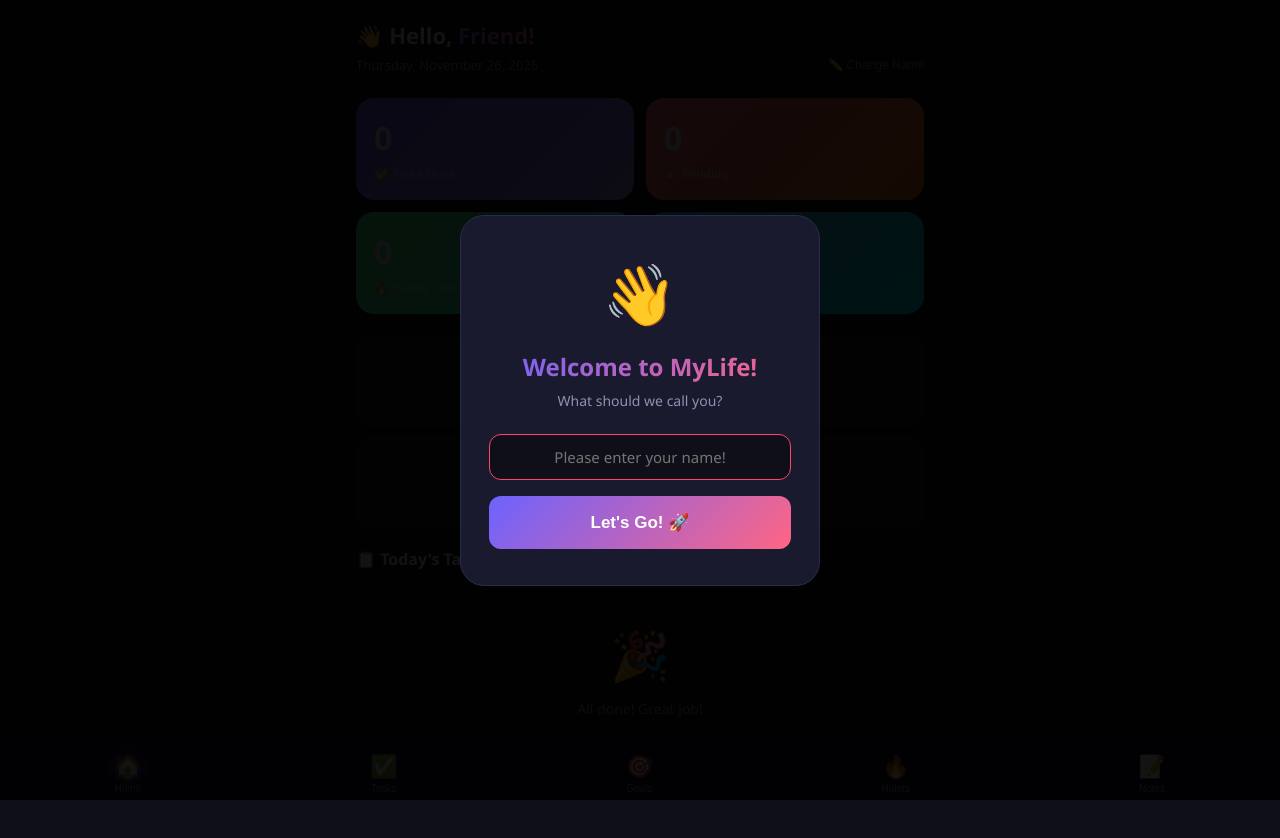
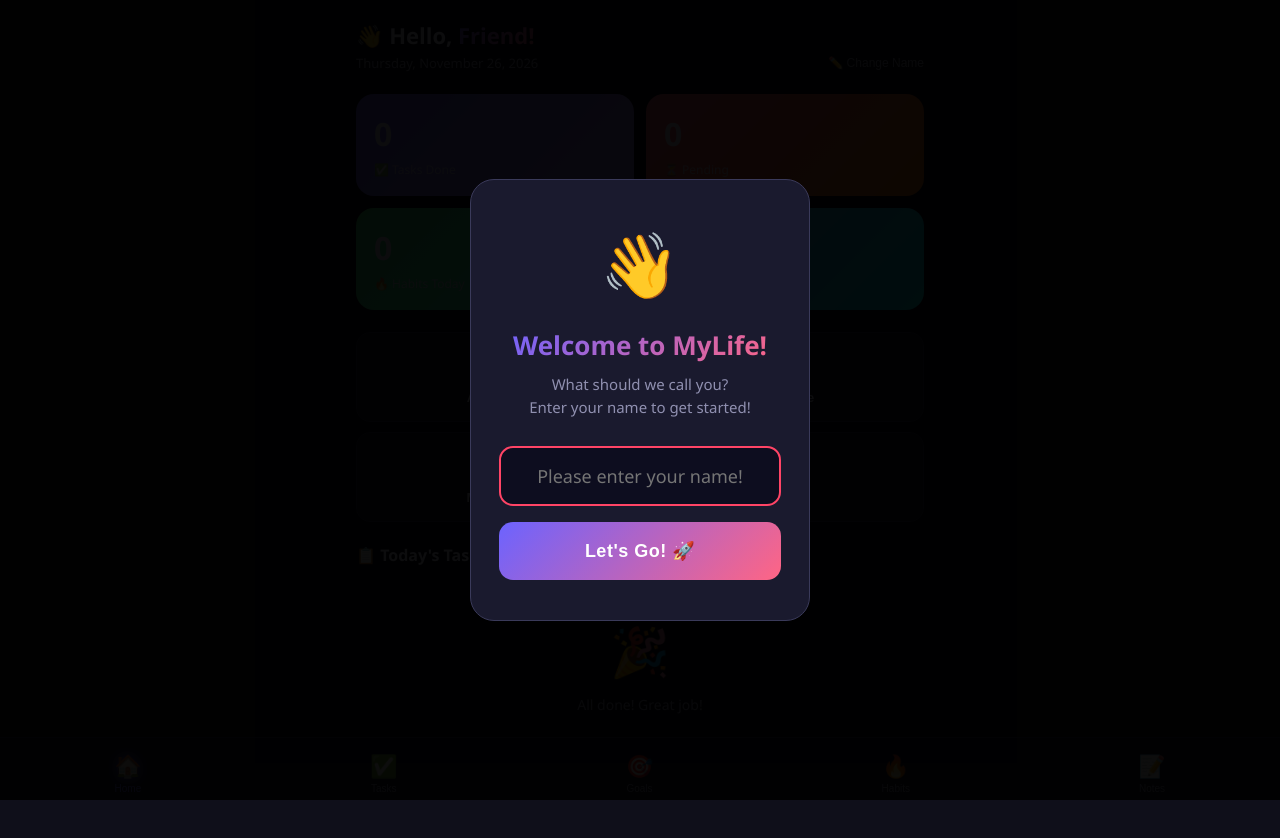
Before and after one commit to srinivasan-periyasamy/mylife-app, a plain HTML site: page index.html in a window 1280 px wide. Both pictures are taken after a click on the button "Let's Go! 🚀". Drawn offline with Linux system fonts and the light colour scheme.

Commit message:
Refactor name modal and input handling
Refactor name modal styles and functionality, enhancing layout and user experience. Update input handling and event listeners for improved performance.

```diff
--- a/index.html
+++ b/index.html
@@ -13,42 +13,68 @@
   :root {
     --c1: #6C63FF; --c2: #FF6584; --c3: #43E97B; --c4: #F7971E;
     --bg: #0f0f1a; --card: #1a1a2e; --text: #e0e0ff;
-    --sub: #9090b0; --radius: 18px; --shadow: 0 8px 32px rgba(108,99,255,.18);
+    --sub: #9090b0; --radius: 18px;
   }
   * { box-sizing: border-box; margin: 0; padding: 0; }
   body { background: var(--bg); color: var(--text); font-family: 'Segoe UI', system-ui, sans-serif; min-height: 100vh; }
 
-  /* NAME MODAL */
+  /* NAME MODAL - FIXED */
   #nameModal {
-    position: fixed; top: 0; left: 0; width: 100%; height: 100%;
-    background: rgba(0,0,0,0.92); z-index: 9999;
-    align-items: center; justify-content: center; padding: 20px;
-    display: none;
+    position: fixed; top: 0; left: 0; right: 0; bottom: 0;
+    background: rgba(0,0,0,0.95);
+    z-index: 99999;
+    display: flex;
+    align-items: center;
+    justify-content: center;
+    padding: 24px;
   }
-  #nameModal.active { display: flex; }
+  #nameModal.hidden { display: none !important; }
   .name-box {
-    background: #1a1a2e; border-radius: 24px; padding: 36px 28px;
-    width: 100%; max-width: 360px; border: 1.5px solid #2a2a4a; text-align: center;
+    background: #1a1a2e;
+    border-radius: 24px;
+    padding: 40px 28px;
+    width: 100%;
+    max-width: 340px;
+    border: 1.5px solid #3a3a5a;
+    text-align: center;
   }
-  .name-box .big-emoji { font-size: 60px; margin-bottom: 16px; }
+  .name-box .emoji { font-size: 64px; display: block; margin-bottom: 20px; }
   .name-box h2 {
-    font-size: 24px; font-weight: 800; margin-bottom: 8px;
+    font-size: 26px; font-weight: 900; margin-bottom: 10px;
     background: linear-gradient(135deg, #6C63FF, #FF6584);
     -webkit-background-clip: text; -webkit-text-fill-color: transparent;
   }
-  .name-box p { color: #9090b0; font-size: 14px; margin-bottom: 24px; }
-  .name-box input {
-    width: 100%; background: #0f0f1a; border: 2px solid #2a2a4a;
-    border-radius: 12px; color: #e0e0ff; padding: 14px;
-    font-size: 18px; outline: none; text-align: center;
-    margin-bottom: 16px; font-family: inherit;
+  .name-box p { color: #9090b0; font-size: 15px; margin-bottom: 28px; line-height: 1.5; }
+  #nameInput {
+    width: 100%;
+    background: #0d0d1f;
+    border: 2px solid #3a3a5a;
+    border-radius: 14px;
+    color: #fff;
+    padding: 16px;
+    font-size: 18px;
+    text-align: center;
+    outline: none;
+    margin-bottom: 16px;
+    font-family: inherit;
+    display: block;
   }
-  .name-box input:focus { border-color: #6C63FF; }
-  .name-box button {
-    width: 100%; background: linear-gradient(135deg, #6C63FF, #FF6584);
-    border: none; border-radius: 12px; padding: 16px;
-    font-size: 17px; font-weight: 700; color: #fff; cursor: pointer;
+  #nameInput:focus { border-color: #6C63FF; }
+  #nameInput.error { border-color: #ff4466; }
+  #saveNameBtn {
+    width: 100%;
+    background: linear-gradient(135deg, #6C63FF, #FF6584);
+    border: none;
+    border-radius: 14px;
+    padding: 18px;
+    font-size: 18px;
+    font-weight: 800;
+    color: #fff;
+    cursor: pointer;
+    display: block;
+    letter-spacing: 0.5px;
   }
+  #saveNameBtn:active { opacity: 0.85; transform: scale(0.98); }
 
   /* NAV */
   .nav { position: fixed; bottom: 0; left: 0; right: 0; background: #12122a;
@@ -69,15 +95,18 @@
   .page-header { margin-bottom: 22px; }
   .page-header h1 { font-size: 26px; font-weight: 800; }
   .page-header p { color: var(--sub); font-size: 13px; margin-top: 4px; }
-  .gradient-text { background: linear-gradient(135deg, var(--c1), var(--c2));
-    -webkit-background-clip: text; -webkit-text-fill-color: transparent; }
+  .gradient-text {
+    background: linear-gradient(135deg, var(--c1), var(--c2));
+    -webkit-background-clip: text; -webkit-text-fill-color: transparent;
+  }
 
   /* INPUT */
   input[type=text], textarea, select {
     width: 100%; background: #0f0f1a; border: 1.5px solid #2a2a4a;
     border-radius: 12px; color: var(--text); padding: 12px 14px;
     font-size: 15px; outline: none; transition: border .2s;
-    font-family: inherit; resize: none; }
+    font-family: inherit; resize: none;
+  }
   input[type=text]:focus, textarea:focus, select:focus { border-color: var(--c1); }
   select option { background: #1a1a2e; }
 
@@ -96,7 +125,7 @@
   /* HOME */
   .home-greeting { font-size: 22px; font-weight: 800; margin-bottom: 4px; }
   .home-date { color: var(--sub); font-size: 13px; }
-  .stats-grid { display: grid; grid-template-columns: 1fr 1fr; gap: 12px; margin-bottom: 22px; margin-top: 16px; }
+  .stats-grid { display: grid; grid-template-columns: 1fr 1fr; gap: 12px; margin: 16px 0 22px; }
   .stat-card { border-radius: var(--radius); padding: 18px; display: flex; flex-direction: column; gap: 6px; }
   .stat-card .num { font-size: 32px; font-weight: 900; }
   .stat-card .lbl { font-size: 12px; opacity: .8; }
@@ -107,23 +136,19 @@
   .quick-actions { display: grid; grid-template-columns: 1fr 1fr; gap: 10px; margin-bottom: 22px; }
   .qa-btn { background: var(--card); border: 1.5px solid #2a2a4a; border-radius: 14px;
     padding: 16px; display: flex; flex-direction: column; align-items: center;
-    gap: 8px; cursor: pointer; font-size: 13px; font-weight: 600;
-    color: var(--text); transition: all .2s; }
-  .qa-btn:active { transform: scale(.96); }
+    gap: 8px; cursor: pointer; font-size: 13px; font-weight: 600; color: var(--text); }
   .qa-btn .qa-icon { font-size: 28px; }
   .today-section h3 { font-size: 16px; font-weight: 700; margin-bottom: 12px; }
-  .change-name-btn { background: none; border: none; color: var(--sub);
-    font-size: 12px; cursor: pointer; padding: 4px 0; }
+  .change-name-btn { background: none; border: none; color: var(--sub); font-size: 12px; cursor: pointer; }
 
   /* TASKS */
   .task-item { display: flex; align-items: center; gap: 12px; padding: 14px 16px;
-    background: var(--card); border-radius: 14px; margin-bottom: 10px;
-    border: 1.5px solid #2a2a4a; }
+    background: var(--card); border-radius: 14px; margin-bottom: 10px; border: 1.5px solid #2a2a4a; }
   .task-item.done { opacity: .5; }
   .task-item.done .task-text { text-decoration: line-through; }
   .task-check { width: 24px; height: 24px; border-radius: 50%; border: 2.5px solid var(--c1);
     display: flex; align-items: center; justify-content: center; cursor: pointer;
-    flex-shrink: 0; transition: all .2s; background: transparent; }
+    flex-shrink: 0; background: transparent; }
   .task-check.checked { background: linear-gradient(135deg, var(--c1), var(--c2)); border-color: transparent; }
   .task-text { flex: 1; font-size: 15px; }
   .task-del { background: none; border: none; color: #ff4466; font-size: 18px; cursor: pointer; padding: 4px; }
@@ -133,7 +158,7 @@
   .p-low { background: #43e97b; }
   .filter-row { display: flex; gap: 8px; margin-bottom: 16px; flex-wrap: wrap; }
   .filter-chip { padding: 6px 14px; border-radius: 20px; border: 1.5px solid #2a2a4a;
-    background: transparent; color: var(--sub); font-size: 12px; cursor: pointer; transition: all .2s; }
+    background: transparent; color: var(--sub); font-size: 12px; cursor: pointer; }
   .filter-chip.active { background: var(--c1); border-color: var(--c1); color: #fff; }
   .task-add-form { background: var(--card); border-radius: var(--radius); padding: 16px;
     margin-bottom: 16px; border: 1.5px solid #2a2a4a; }
@@ -152,8 +177,7 @@
   .cat-finance { background: #F7971E33; color: #fbbf24; }
   .progress-bar { height: 8px; background: #2a2a4a; border-radius: 10px; overflow: hidden; margin: 10px 0; }
   .progress-fill { height: 100%; border-radius: 10px; transition: width .5s; }
-  .goal-footer { display: flex; justify-content: space-between; align-items: center;
-    font-size: 12px; color: var(--sub); }
+  .goal-footer { display: flex; justify-content: space-between; align-items: center; font-size: 12px; color: var(--sub); }
   .goal-form { background: var(--card); border-radius: var(--radius); padding: 18px;
     margin-bottom: 16px; border: 1.5px solid #2a2a4a; }
   .goal-form .row { display: flex; gap: 10px; margin-top: 10px; }
@@ -172,7 +196,7 @@
   .habit-streak { font-size: 12px; color: var(--sub); }
   .habit-check-btn { width: 40px; height: 40px; border-radius: 50%; border: 2.5px solid var(--c3);
     background: transparent; color: var(--c3); font-size: 20px; cursor: pointer;
-    transition: all .2s; display: flex; align-items: center; justify-content: center; }
+    display: flex; align-items: center; justify-content: center; }
   .habit-check-btn.done { background: var(--c3); color: #111; border-color: var(--c3); }
   .week-dots { display: flex; gap: 6px; }
   .week-dot { width: 28px; height: 28px; border-radius: 50%; background: #2a2a4a;
@@ -184,12 +208,12 @@
   .habit-form .row { display: flex; gap: 10px; margin-top: 10px; }
   .emoji-picker { display: flex; flex-wrap: wrap; gap: 8px; margin-top: 10px; }
   .emoji-opt { font-size: 24px; cursor: pointer; padding: 6px; border-radius: 8px;
-    border: 2px solid transparent; transition: all .2s; background: #2a2a4a; }
+    border: 2px solid transparent; background: #2a2a4a; }
   .emoji-opt.selected { border-color: var(--c1); background: #6C63FF33; }
 
   /* NOTES */
   .notes-grid { display: grid; grid-template-columns: 1fr 1fr; gap: 12px; }
-  .note-card { border-radius: var(--radius); padding: 16px; cursor: pointer; transition: all .2s;
+  .note-card { border-radius: var(--radius); padding: 16px; cursor: pointer;
     min-height: 120px; display: flex; flex-direction: column; justify-content: space-between;
     border: 1.5px solid transparent; }
   .note-card:active { transform: scale(.97); }
@@ -197,8 +221,7 @@
   .note-card p { font-size: 12px; opacity: .8; flex: 1; overflow: hidden;
     display: -webkit-box; -webkit-line-clamp: 4; -webkit-box-orient: vertical; }
   .note-colors { display: flex; gap: 8px; margin-bottom: 14px; flex-wrap: wrap; }
-  .color-dot { width: 28px; height: 28px; border-radius: 50%; cursor: pointer;
-    border: 3px solid transparent; transition: all .2s; }
+  .color-dot { width: 28px; height: 28px; border-radius: 50%; cursor: pointer; border: 3px solid transparent; }
   .color-dot.selected { border-color: #fff; transform: scale(1.2); }
   .note-editor { position: fixed; inset: 0; background: var(--bg); z-index: 200;
     padding: 20px; display: none; flex-direction: column; gap: 14px; }
@@ -221,15 +244,15 @@
     border-radius: 50%; background: linear-gradient(135deg, var(--c1), var(--c2));
     border: none; color: #fff; font-size: 28px; cursor: pointer;
     box-shadow: 0 4px 20px rgba(108,99,255,.5); display: none;
-    align-items: center; justify-content: center; z-index: 50; transition: all .2s; }
-  .fab:active { transform: scale(.92); }
+    align-items: center; justify-content: center; z-index: 50; }
   .toggle-form { display: none; }
   .toggle-form.open { display: block; }
   #installBanner { display: none; background: linear-gradient(135deg, var(--c1), var(--c2));
-    border-radius: var(--radius); padding: 16px; margin: 16px; align-items: center; gap: 14px; }
+    border-radius: var(--radius); padding: 16px; margin: 16px;
+    align-items: center; gap: 14px; }
   #installBanner.show { display: flex; }
   #installBanner h3 { font-size: 15px; font-weight: 700; }
-  #installBanner p { font-size: 12px; opacity: .85; margin-top: 3px; flex:1; }
+  #installBanner p { font-size: 12px; opacity: .85; margin-top: 3px; flex: 1; }
   #installBanner button { background: #fff; color: var(--c1); border: none;
     border-radius: 10px; padding: 10px 16px; font-weight: 700; font-size: 13px; cursor: pointer; }
 
@@ -241,13 +264,13 @@
 <body>
 
 <!-- ══ NAME MODAL ══ -->
-<div id="nameModal">
+<div id="nameModal" class="hidden">
   <div class="name-box">
-    <div class="big-emoji">👋</div>
+    <span class="emoji">👋</span>
     <h2>Welcome to MyLife!</h2>
-    <p>What should we call you?</p>
-    <input type="text" id="nameInput" placeholder="Enter your name..." maxlength="20" />
-    <button onclick="saveName()">Let's Go! 🚀</button>
+    <p>What should we call you?<br/>Enter your name to get started!</p>
+    <input type="text" id="nameInput" placeholder="Your name..." maxlength="20" />
+    <button id="saveNameBtn">Let's Go! 🚀</button>
   </div>
 </div>
 
@@ -419,51 +442,72 @@
 <script>
 // ══ DATA ══
 const DB = {
-  get: k => { try { return JSON.parse(localStorage.getItem('ml_'+k)||'[]'); } catch(e){ return []; } },
+  get: k => { try { return JSON.parse(localStorage.getItem('ml_'+k)||'[]'); } catch(e) { return []; } },
   set: (k,v) => localStorage.setItem('ml_'+k, JSON.stringify(v))
 };
 let tasks  = DB.get('tasks');
 let goals  = DB.get('goals');
 let habits = DB.get('habits');
 let notes  = DB.get('notes');
-const save = () => { DB.set('tasks',tasks); DB.set('goals',goals); DB.set('habits',habits); DB.set('notes',notes); };
+const save = () => {
+  DB.set('tasks',tasks); DB.set('goals',goals);
+  DB.set('habits',habits); DB.set('notes',notes);
+};
 
-// ══ NAME MODAL ══
+// ══ NAME MODAL - 100% FIXED ══
+const nameModal = document.getElementById('nameModal');
+const nameInput = document.getElementById('nameInput');
+const saveNameBtn = document.getElementById('saveNameBtn');
+
+function showModal() {
+  nameModal.classList.remove('hidden');
+}
+function hideModal() {
+  nameModal.classList.add('hidden');
+}
 function saveName() {
-  const inp = document.getElementById('nameInput');
-  const name = inp.value.trim();
+  const name = nameInput.value.trim();
   if(!name) {
-    inp.style.borderColor = '#ff4466';
-    inp.placeholder = 'Please enter your name!';
+    nameInput.classList.add('error');
+    nameInput.placeholder = 'Please enter your name!';
+    nameInput.focus();
     return;
   }
+  nameInput.classList.remove('error');
   localStorage.setItem('ml_username', name);
   document.getElementById('userName').textContent = name + '!';
-  document.getElementById('nameModal').style.display = 'none';
+  hideModal();
   updateHome();
 }
-
 function changeName() {
-  const current = localStorage.getItem('ml_username') || '';
-  document.getElementById('nameInput').value = current;
-  document.getElementById('nameInput').style.borderColor = '#2a2a4a';
-  document.getElementById('nameModal').style.display = 'flex';
-  setTimeout(() => document.getElementById('nameInput').focus(), 100);
+  nameInput.value = localStorage.getItem('ml_username') || '';
+  nameInput.classList.remove('error');
+  showModal();
+  setTimeout(() => nameInput.focus(), 100);
 }
-
 function loadName() {
   const name = localStorage.getItem('ml_username');
   if(name) {
     document.getElementById('userName').textContent = name + '!';
-    document.getElementById('nameModal').style.display = 'none';
+    hideModal();
   } else {
-    document.getElementById('nameModal').style.display = 'flex';
-    setTimeout(() => document.getElementById('nameInput').focus(), 100);
+    showModal();
+    setTimeout(() => nameInput.focus(), 300);
   }
 }
 
-document.getElementById('nameInput').addEventListener('keydown', function(e) {
-  if(e.key === 'Enter') { e.preventDefault(); saveName(); }
+// Button click event - attached via JS not onclick
+saveNameBtn.addEventListener('click', function(e) {
+  e.preventDefault();
+  saveName();
+});
+
+// Enter key support
+nameInput.addEventListener('keydown', function(e) {
+  if(e.key === 'Enter') {
+    e.preventDefault();
+    saveName();
+  }
 });
 
 // ══ NAVIGATION ══
@@ -475,18 +519,13 @@ function goTo(page) {
   document.getElementById('nav-'+page).classList.add('active');
   currentPage = page;
   const fab = document.getElementById('fabBtn');
-  if(['tasks','goals','habits','notes'].includes(page)) {
-    fab.style.display = 'flex';
-  } else {
-    fab.style.display = 'none';
-  }
+  fab.style.display = ['tasks','goals','habits','notes'].includes(page) ? 'flex' : 'none';
   if(page==='home') updateHome();
   if(page==='tasks') renderTasks();
   if(page==='goals') renderGoals();
   if(page==='habits') renderHabits();
   if(page==='notes') renderNotes();
 }
-
 function fabAction() {
   if(currentPage==='tasks') openTaskForm();
   else if(currentPage==='goals') openGoalForm();
@@ -528,7 +567,7 @@ function addTask() {
   const text = document.getElementById('taskInput').value.trim();
   if(!text) return;
   tasks.unshift({
-    id: uid(), text,
+    id:uid(), text,
     priority: document.getElementById('taskPriority').value,
     category: document.getElementById('taskCategory').value,
     done: false, created: Date.now()
@@ -583,7 +622,7 @@ function addGoal() {
   const title = document.getElementById('goalTitle').value.trim();
   if(!title) return;
   goals.unshift({
-    id: uid(), title,
+    id:uid(), title,
     category: document.getElementById('goalCat').value,
     deadline: document.getElementById('goalDeadline').value,
     progress: parseInt(document.getElementById('goalProgress').value),
@@ -655,9 +694,9 @@ function addHabit() {
   const name = document.getElementById('habitName').value.trim();
   if(!name) return;
   habits.push({
-    id: uid(), name, icon: selectedEmoji,
+    id:uid(), name, icon:selectedEmoji,
     freq: document.getElementById('habitFreq').value,
-    streak: 0, log: {}, created: Date.now()
+    streak:0, log:{}, created:Date.now()
   });
   save();
   document.getElementById('habitName').value = '';
@@ -672,11 +711,11 @@ function toggleHabit(id) {
   save(); renderHabits(); updateHome();
 }
 function calcStreak(log) {
-  let s = 0, d = new Date();
-  while(true) { const k = dateKey(d); if(!log[k]) break; s++; d.setDate(d.getDate()-1); }
+  let s=0, d=new Date();
+  while(true) { const k=dateKey(d); if(!log[k]) break; s++; d.setDate(d.getDate()-1); }
   return s;
 }
-function deleteHabit(id) { habits = habits.filter(h=>h.id!==id); save(); renderHabits(); }
+function deleteHabit(id) { habits=habits.filter(h=>h.id!==id); save(); renderHabits(); }
 function renderHabits() {
   const el = document.getElementById('habitList');
   if(!habits.length) {
@@ -794,8 +833,8 @@ window.addEventListener('appinstalled', ()=>{
 if('serviceWorker' in navigator) {
   window.addEventListener('load', ()=>{
     navigator.serviceWorker.register('/sw.js')
-      .then(r=>console.log('SW:',r.scope))
-      .catch(e=>console.log('SW Error:',e));
+      .then(r => console.log('SW:', r.scope))
+      .catch(e => console.log('SW Error:', e));
   });
 }
 
```
